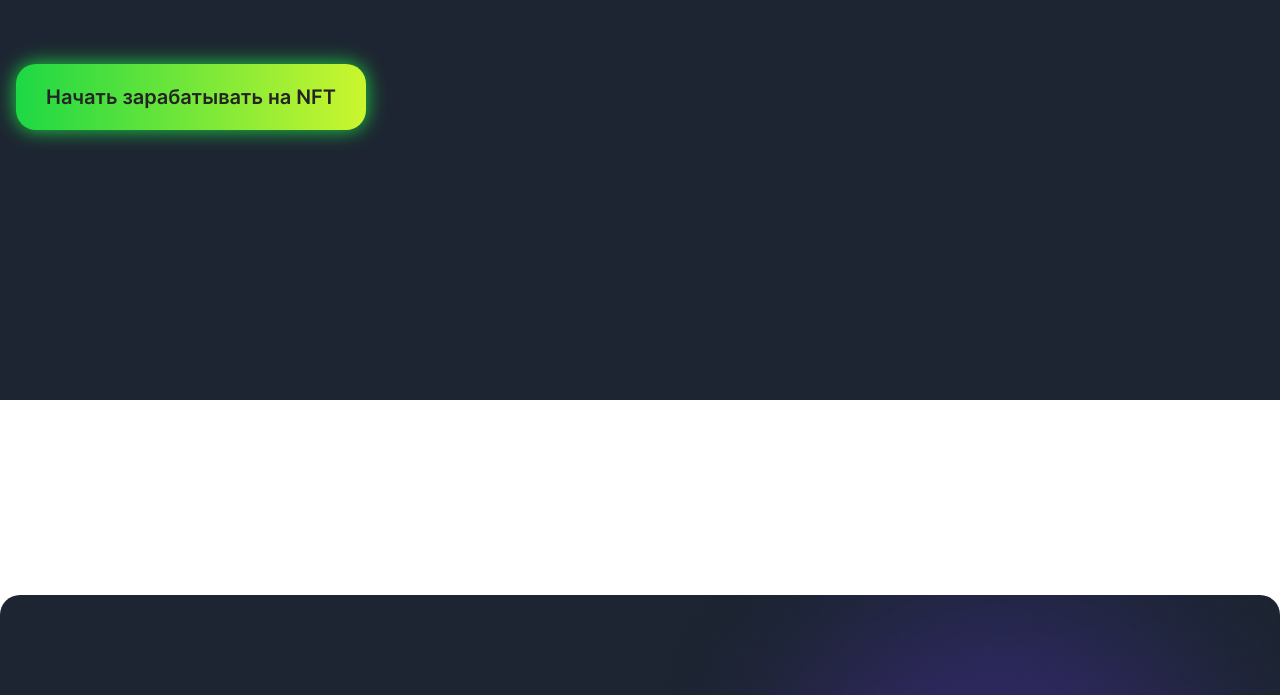
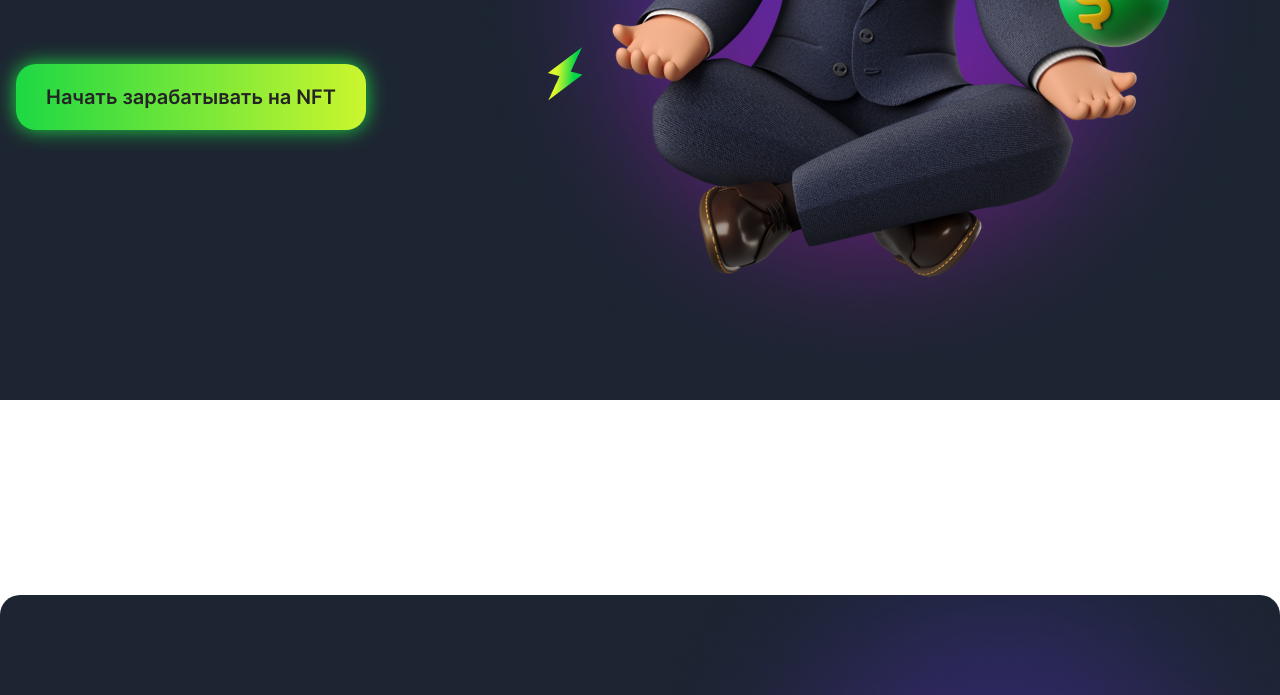
Before and after one commit to IgorRichter/NFT_TEST, a website: page source/index.html in a window 1280 px wide. Shown: the part 610-1305 px from the top of the page. Drawn offline with nearby package versions, Linux system fonts and the light colour scheme; files that its build step writes are made by us from their sources; the site is published under a folder, as on GitHub Pages, so addresses that start at the root find nothing; files whose address does not match are found by name.

Commit message:
Исправляет мелкие ошибки =)

```diff
--- a/source/styles/blocks/hero.scss
+++ b/source/styles/blocks/hero.scss
@@ -10,8 +10,8 @@
   max-width: 1920px;
 
   background-image:
-          url("/images/purple-spot.png"),
-          url("/images/hero.png");
+          url("../images/purple-spot.png"),
+          url("../images/hero.png");
   background-repeat: no-repeat;
   background-position: top left, right bottom;
   background-size: 641px 437px, 927px 820px;
```
